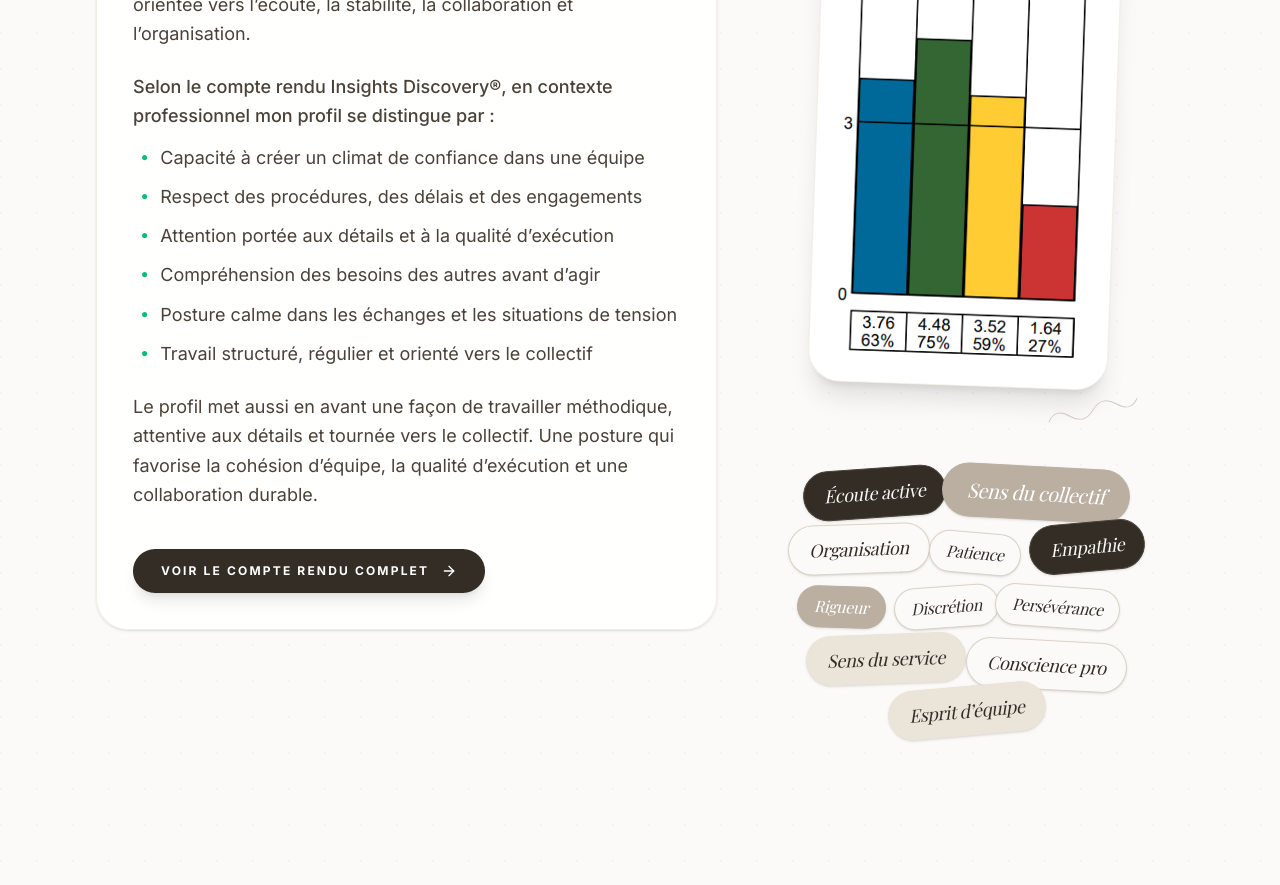
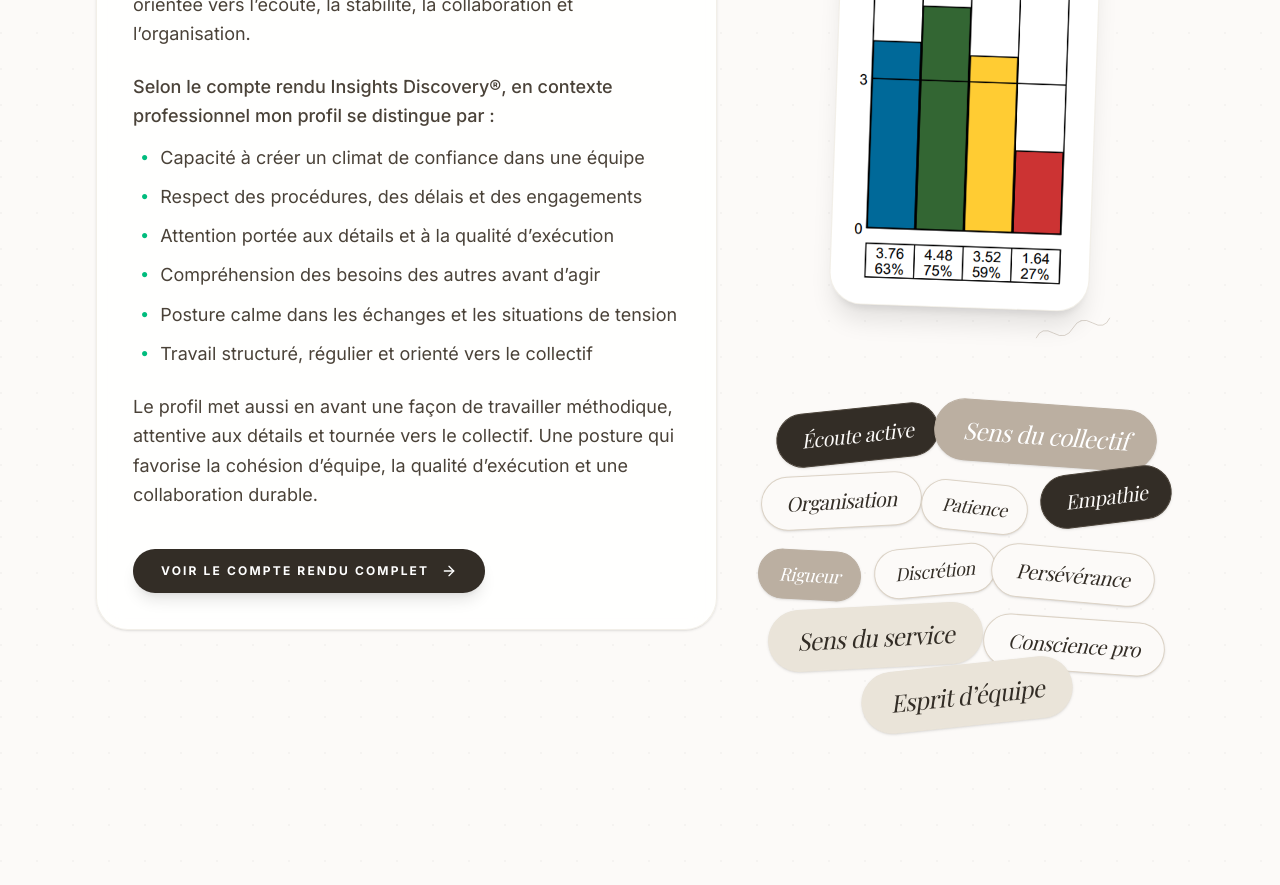
Before and after one commit to sixtinerocha/portfolio, a React (Vite) app: page /about in a window 1280 px wide. Shown: the part 1408-2293 px from the top of the page. Built offline with nearby package versions, Linux system fonts and the light colour scheme; a web font is replaced by a local one.

Commit message:
Refine About section: natural arrow, smaller graph, larger scattered word cloud

```diff
--- a/src/pages/About.tsx
+++ b/src/pages/About.tsx
@@ -153,11 +153,11 @@ export function About() {
             </div>
 
             <div className="lg:col-span-5 relative mt-4 lg:mt-0 flex flex-col items-center">
-              <AnimatedSection delay={0.4} direction="up" className="relative w-full max-w-[280px] sm:max-w-[300px] mx-auto lg:mx-0">
+              <AnimatedSection delay={0.4} direction="up" className="relative w-full max-w-[240px] sm:max-w-[260px] mx-auto lg:mx-0">
                 {/* Bridge arrow pointing FROM graph top TO text block */}
                 <svg
                   aria-hidden
-                  className="hidden lg:block absolute -left-28 -top-14 w-36 h-28 text-[#FF4500] z-20"
+                  className="hidden lg:block absolute -left-28 -top-12 w-32 h-24 text-stone-400 z-20"
                   viewBox="0 0 100 80"
                   fill="none"
                   xmlns="http://www.w3.org/2000/svg"
@@ -167,9 +167,9 @@ export function About() {
                     whileInView={{ pathLength: 1 }}
                     viewport={{ once: true }}
                     transition={{ duration: 1.4, ease: 'easeInOut' }}
-                    d="M90 70 C 90 -10, 40 -10, 10 35"
+                    d="M 85 55 Q 80 10, 45 15 T 5 35"
                     stroke="currentColor"
-                    strokeWidth="2"
+                    strokeWidth="1.5"
                     strokeLinecap="round"
                     fill="none"
                   />
@@ -178,15 +178,15 @@ export function About() {
                     whileInView={{ opacity: 1 }}
                     viewport={{ once: true }}
                     transition={{ delay: 1, duration: 0.4 }}
-                    d="M10 35 L 12 21 M10 35 L 24 35"
+                    d="M 5 35 L 8 21 M 5 35 L 20 33"
                     stroke="currentColor"
-                    strokeWidth="2"
+                    strokeWidth="1.5"
                     strokeLinecap="round"
                   />
                 </svg>
 
-                <div className="relative bg-white p-5 sm:p-6 rounded-[2rem] shadow-xl border border-stone-200/60 z-10 transform lg:rotate-2 hover:rotate-0 transition-transform duration-500">
-                  <p className="mb-5 text-center font-serif italic text-base text-stone-600 font-medium">
+                <div className="relative bg-white p-4 sm:p-5 rounded-[2rem] shadow-xl border border-stone-200/60 z-10 transform lg:rotate-2 hover:rotate-0 transition-transform duration-500">
+                  <p className="mb-4 text-center font-serif italic text-sm text-stone-600 font-medium">
                     Extrait du test Insights Discovery®
                   </p>
                   <img
@@ -196,23 +196,23 @@ export function About() {
                     className="w-full h-auto rounded-xl object-contain mix-blend-multiply"
                   />
                 </div>
-                <Scribble className="-bottom-10 -right-6 w-24 h-8 text-stone-400/60 -rotate-[15deg] hidden sm:block z-0" />
+                <Scribble className="-bottom-8 -right-4 w-20 h-6 text-stone-400/60 -rotate-[15deg] hidden sm:block z-0" />
               </AnimatedSection>
 
-              <AnimatedSection delay={0.5} direction="up" className="mt-12 lg:mt-16 w-full max-w-[420px] mx-auto lg:mx-0">
-                <div className="flex flex-wrap items-center justify-center gap-y-2 gap-x-1 sm:gap-y-3 sm:gap-x-2 py-4">
+              <AnimatedSection delay={0.5} direction="up" className="mt-14 lg:mt-20 w-full max-w-[480px] mx-auto lg:mx-0">
+                <div className="flex flex-wrap items-center justify-center gap-y-3 gap-x-2 sm:gap-y-4 sm:gap-x-3 py-4">
                   {[
-                    { label: "Écoute active", style: "dark", rotate: -4, size: "md" },
-                    { label: "Sens du collectif", style: "taupe", rotate: 3, size: "lg", marginX: "-ml-3" },
-                    { label: "Organisation", style: "paper", rotate: -2, size: "md", marginY: "-mt-2" },
-                    { label: "Patience", style: "paper", rotate: 5, size: "sm", marginX: "-ml-2" },
-                    { label: "Empathie", style: "dark", rotate: -5, size: "md", marginY: "-mt-3" },
-                    { label: "Rigueur", style: "taupe", rotate: 2, size: "sm", marginX: "-ml-4" },
-                    { label: "Discrétion", style: "paper", rotate: -4, size: "sm" },
-                    { label: "Persévérance", style: "paper", rotate: 4, size: "sm", marginX: "-ml-3" },
-                    { label: "Sens du service", style: "cream", rotate: -2, size: "md", marginY: "-mt-3" },
-                    { label: "Conscience pro", style: "paper", rotate: 3, size: "md", marginX: "-ml-2" },
-                    { label: "Esprit d’équipe", style: "cream", rotate: -5, size: "md", marginY: "-mt-4" }
+                    { label: "Écoute active", style: "dark", rotate: -6, size: "lg" },
+                    { label: "Sens du collectif", style: "taupe", rotate: 4, size: "xl", marginX: "-ml-4" },
+                    { label: "Organisation", style: "paper", rotate: -3, size: "lg", marginY: "-mt-3" },
+                    { label: "Patience", style: "paper", rotate: 6, size: "md", marginX: "-ml-3" },
+                    { label: "Empathie", style: "dark", rotate: -7, size: "lg", marginY: "-mt-5" },
+                    { label: "Rigueur", style: "taupe", rotate: 3, size: "md", marginX: "-ml-5" },
+                    { label: "Discrétion", style: "paper", rotate: -5, size: "md", marginY: "-mt-2" },
+                    { label: "Persévérance", style: "paper", rotate: 5, size: "lg", marginX: "-ml-4" },
+                    { label: "Sens du service", style: "cream", rotate: -3, size: "xl", marginY: "-mt-4" },
+                    { label: "Conscience pro", style: "paper", rotate: 4, size: "lg", marginX: "-ml-3" },
+                    { label: "Esprit d’équipe", style: "cream", rotate: -6, size: "xl", marginY: "-mt-6" }
                   ].map((skill, i) => {
                     const chipClass = {
                       dark:  'bg-stone-900 text-stone-50 border border-stone-800',
@@ -222,17 +222,17 @@ export function About() {
                     }[skill.style as 'dark'|'taupe'|'cream'|'paper'];
 
                     const chipSize = {
-                      sm: 'px-4 py-2 text-sm sm:text-base',
                       md: 'px-5 py-2.5 text-base sm:text-lg',
                       lg: 'px-6 py-3 text-lg sm:text-xl',
-                    }[skill.size as 'sm'|'md'|'lg'];
+                      xl: 'px-7 py-3.5 text-xl sm:text-2xl',
+                    }[skill.size as 'md'|'lg'|'xl'];
 
                     return (
                       <motion.span
                         whileHover={{ scale: 1.05, rotate: 0, zIndex: 50, transition: { duration: 0.2 } }}
-                        initial={{ opacity: 0, y: 10, rotate: skill.rotate * 0.4 }}
+                        initial={{ opacity: 0, y: 15, rotate: skill.rotate * 0.5 }}
                         whileInView={{ opacity: 1, y: 0, rotate: skill.rotate }}
-                        transition={{ duration: 0.5, delay: i * 0.05 }}
+                        transition={{ duration: 0.6, delay: i * 0.05 }}
                         viewport={{ once: true }}
                         key={i}
                         className={`rounded-full shadow-sm font-serif italic cursor-default relative inline-block tracking-tight
```
